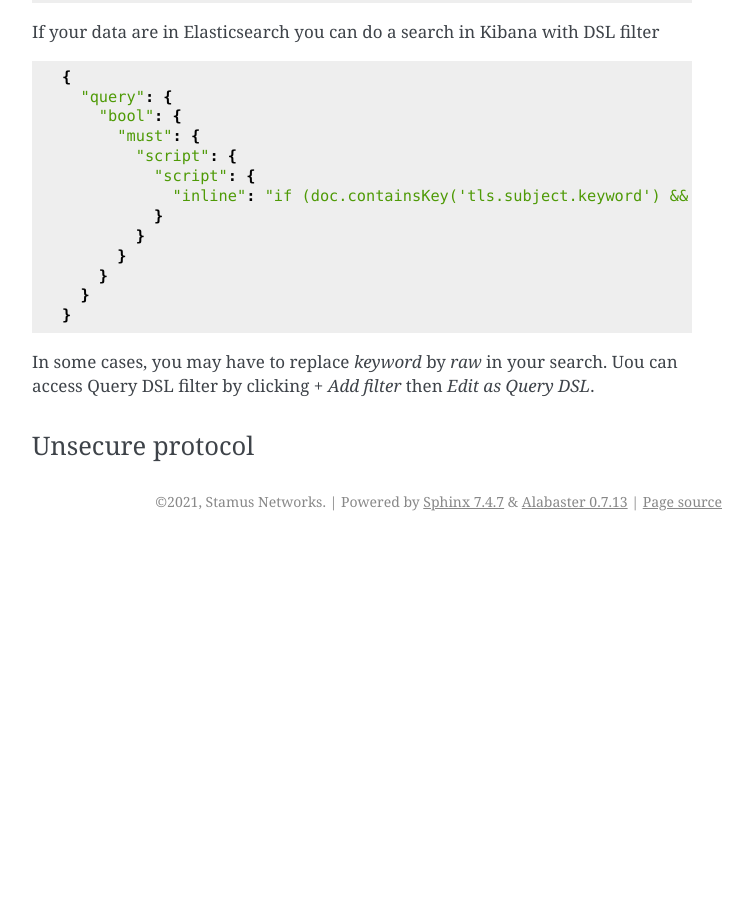
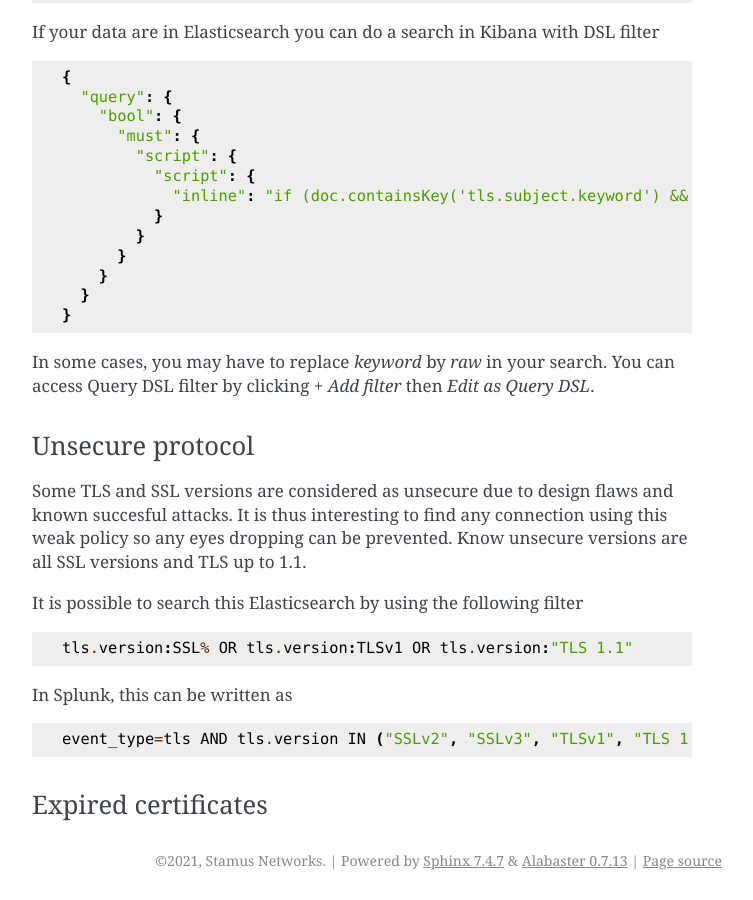
Before and after one commit to StamusNetworks/suricata-4-analysts, a Sphinx documentation site: the page built from source/tls-threat-hunting.rst, in a window 1280 px wide and 900 px high, scrolled down 7150 px. Shown: the whole window, without its empty margins (388-1141 px from the left). Built offline with Sphinx 7.4.7, drawn with Linux system fonts in a browser that asks for light colours; before the commit the page ends 7691 px from its top, so only the background shows below that.

Commit message:
tls: add unsecure protocol filter

```diff
--- a/source/tls-threat-hunting.rst
+++ b/source/tls-threat-hunting.rst
@@ -306,8 +306,24 @@ If your data are in Elasticsearch you can do a search in Kibana with DSL filter
     }
   }
 
-In some cases, you may have to replace `keyword` by `raw` in your search. Uou can access Query DSL filter by clicking `+ Add filter` then `Edit as Query DSL`.
+In some cases, you may have to replace `keyword` by `raw` in your search. You can access Query DSL filter by clicking `+ Add filter` then `Edit as Query DSL`.
 
 
 Unsecure protocol
 -----------------
+
+Some TLS and SSL versions are considered as unsecure due to design flaws and
+known succesful attacks. It is thus interesting to find any connection
+using this weak policy so any eyes dropping can be prevented. Know unsecure
+versions are all SSL versions and TLS up to 1.1.
+
+It is possible to search this Elasticsearch by using the following filter ::
+
+  tls.version:SSL% OR tls.version:TLSv1 OR tls.version:"TLS 1.1"
+
+In Splunk, this can be written as ::
+
+  event_type=tls AND tls.version IN ("SSLv2", "SSLv3", "TLSv1", "TLS 1.1")
+
+Expired certificates
+--------------------
```
